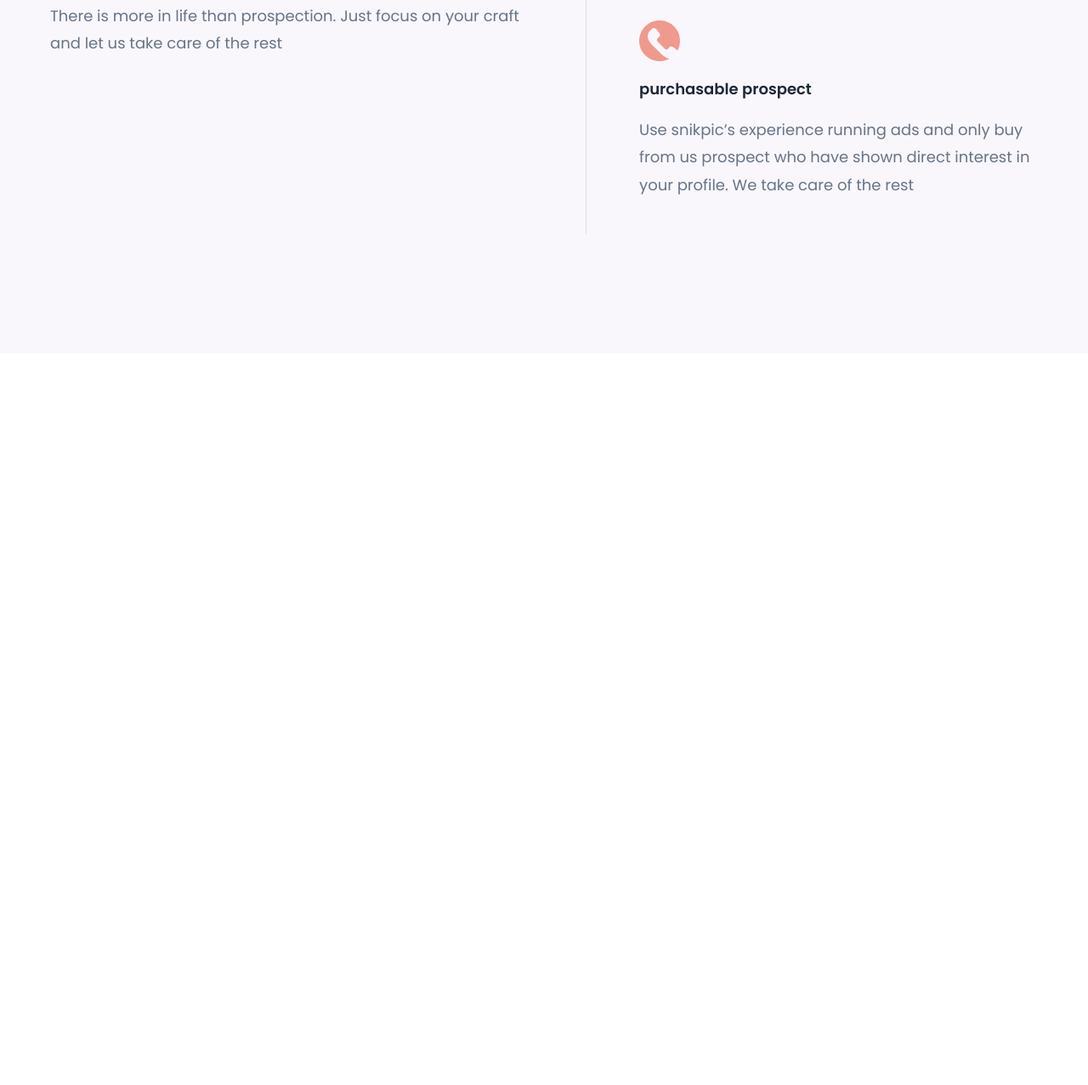
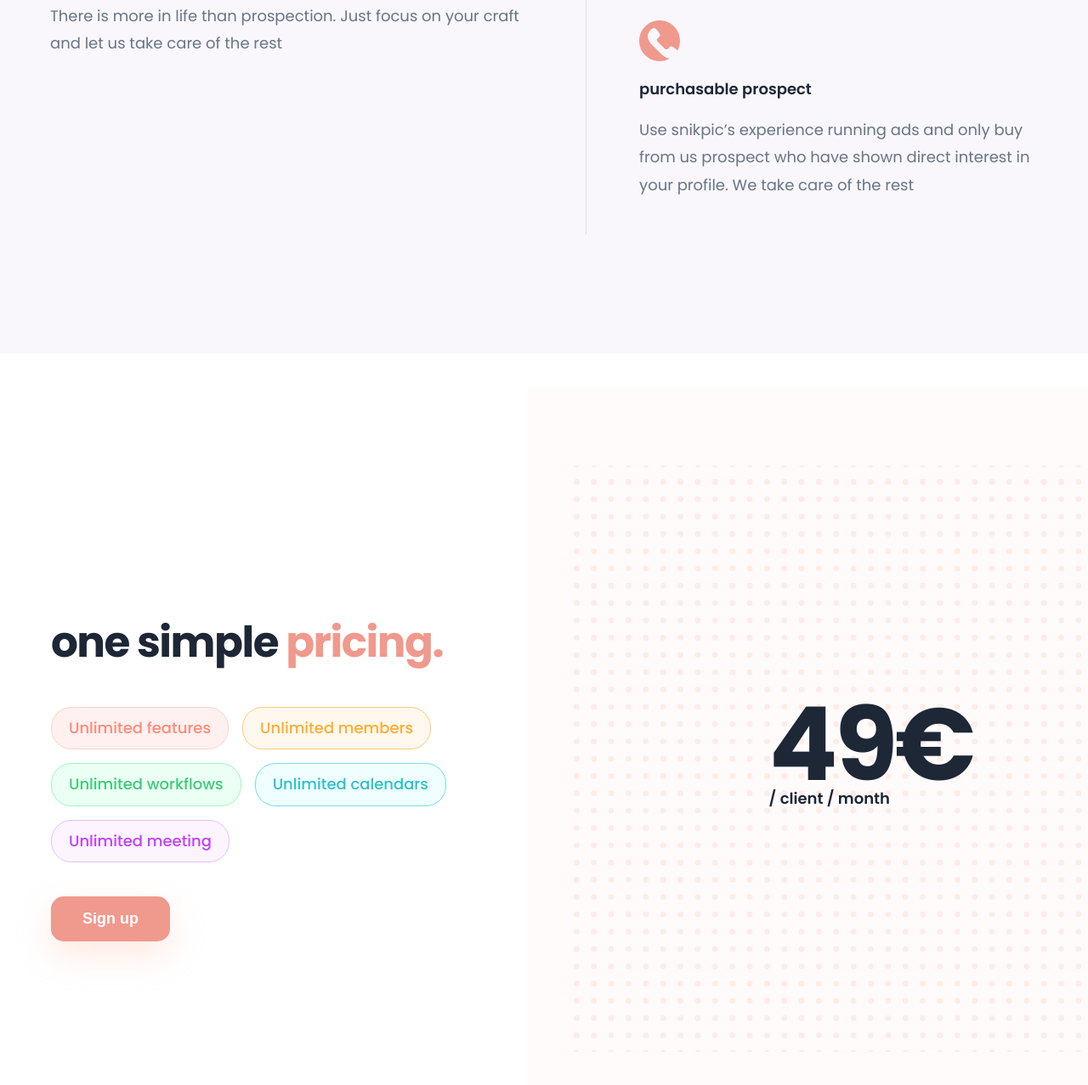
Before and after one commit to go-doc-web/your-agency, a website: page src/index.html in a window 1280 px wide. Shown: the part 4030-5307 px from the top of the page at 85% size. Before the commit the page ends 4446 px from the top, so only its background shows below. Drawn offline with nearby package versions, Linux system fonts and the light colour scheme; files that its build step writes are made by us from their sources.

Commit message:
section pricing

```diff
--- a/package.json
+++ b/package.json
@@ -18,7 +18,6 @@
     "@babel/preset-env": "^7.25.7",
     "browser-sync": "^2.27.7",
     "del": "^6.0.0",
-    "gh-pages": "^6.2.0",
     "gulp-autoprefixer": "^8.0.0",
     "gulp-babel": "^8.0.0",
     "gulp-clean-css": "^4.3.0",
--- a/src/html/_pricing.html
+++ b/src/html/_pricing.html
@@ -0,0 +1,27 @@
+<section class="section__price">
+  <div class="container">
+    <div class="price">
+      <div class="price__item price__item_left">
+        <h2 class="section-title price__title">
+          one simple <span>pricing.</span>
+        </h2>
+        <ul class="price__list list">
+          <li class="list__item list__item-1">Unlimited features</li>
+          <li class="list__item list__item-2">Unlimited members</li>
+          <li class="list__item list__item-3">Unlimited workflows</li>
+          <li class="list__item list__item-4">Unlimited calendars</li>
+          <li class="list__item list__item-5">Unlimited meeting</li>
+        </ul>
+        <button class="btn price__btn">Sign up</button>
+      </div>
+      <div class="price__item price__item_rigth">
+        <div class="price__item_wrapper">
+          <div class="price__info">
+            <div class="price__number">49€</div>
+            <div class="price__path">/ client / month</div>
+          </div>
+        </div>
+      </div>
+    </div>
+  </div>
+</section>
--- a/src/html/_selling.html
+++ b/src/html/_selling.html
@@ -10,8 +10,8 @@
           let us take care of the rest
         </p>
       </div>
-      <div class="selling-item selling-item--rigth">
-        <div class="item-rigth">
+      <ul class="selling-item selling-item--rigth">
+        <li class="item-rigth">
           <svg
             xmlns="http://www.w3.org/2000/svg"
             width="48"
@@ -31,8 +31,8 @@
             When onboarding on snikpic, you will have your own dedicated and
             shareable landing page optimized for conversion.
           </p>
-        </div>
-        <div class="item-rigth">
+        </li>
+        <li class="item-rigth">
           <svg
             xmlns="http://www.w3.org/2000/svg"
             width="48"
@@ -53,8 +53,8 @@
             who have shown direct interest in your profile. We take care of the
             rest
           </p>
-        </div>
-      </div>
+        </li>
+      </ul>
     </div>
   </div>
 </section>
--- a/src/index.html
+++ b/src/index.html
@@ -21,7 +21,7 @@
     <main>
       <!-- Hero -->
       @@include('./html/_hero.html') @@include('./html/_tabs.html')
-      @@include('./html/_selling.html')
+      @@include('./html/_selling.html') @@include('./html/_pricing.html')
     </main>
     <!-- Footer -->
     <!-- @@include('./html/_footer.html') -->
--- a/src/scss/_global.scss
+++ b/src/scss/_global.scss
@@ -47,7 +47,6 @@ body {
     color: #f0998d;
   }
   @media (max-width: $breakpoint1200) {
-    max-width: 300px;
     font-size: 38px;
   }
   @media (max-width: $breakpoint992) {
--- /dev/null
+++ b/src/scss/_pricing.scss
@@ -0,0 +1,205 @@
+.section__price {
+  margin-top: 40px;
+  overflow: hidden;
+  @media (max-width: $breakpoint768) {
+    margin-top: 0;
+    padding-bottom: 40px;
+  }
+}
+
+.price {
+  display: flex;
+  align-items: center;
+  gap: 89px;
+  @media (max-width: $breakpoint1200) {
+    gap: 69px;
+  }
+  @media (max-width: $breakpoint992) {
+    gap: 49px;
+  }
+  @media (max-width: $breakpoint768) {
+    flex-wrap: wrap-reverse;
+    gap: 10px;
+  }
+}
+
+.price__item_left {
+  flex: 1 0 472px;
+  @media (max-width: $breakpoint1200) {
+    flex: 1 0 462px;
+  }
+  @media (max-width: $breakpoint992) {
+    flex: 1 0 372px;
+  }
+  @media (max-width: $breakpoint768) {
+    flex: 1 0 100%;
+  }
+}
+
+.list {
+  margin-top: 48px;
+  display: flex;
+  flex-wrap: wrap;
+  gap: 16px;
+  @media (max-width: $breakpoint1200) {
+    margin-top: 38px;
+  }
+  @media (max-width: $breakpoint992) {
+    margin-top: 28px;
+    gap: 12px;
+  }
+  @media (max-width: $breakpoint768) {
+    flex-wrap: nowrap;
+    flex-direction: column;
+  }
+}
+
+.list__item {
+  padding: 8px 20px;
+
+  font-size: 18px;
+  font-style: normal;
+  font-weight: 500;
+  line-height: 180%; /* 32.4px */
+  border-radius: 24px;
+  border: 1px solid;
+  @media (max-width: $breakpoint1200) {
+    padding: 7px 18px;
+    font-size: 17px;
+  }
+  @media (max-width: $breakpoint992) {
+    padding: 6px 16px;
+    font-size: 14px;
+  }
+  @media (max-width: $breakpoint992) {
+    padding: 6px 16px;
+    font-size: 14px;
+  }
+  @media (max-width: $breakpoint768) {
+    text-align: center;
+  }
+}
+
+.list__item-1 {
+  color: #ff8b7a;
+  border-color: #ffd1ca;
+  background: #fff1ef;
+}
+
+.list__item-2 {
+  color: #ffac2f;
+  background: #fff8ee;
+  border-color: #ffca7a;
+}
+
+.list__item-3 {
+  color: #3acd77;
+  border-color: #98fac0;
+  background: #ecfff4;
+}
+.list__item-4 {
+  color: #2bc0ca;
+  border-color: #6ee1e9;
+  background: #f1feff;
+}
+.list__item-5 {
+  color: #c140fd;
+
+  border-color: #ebbdff;
+  background: #fcf5ff;
+}
+
+.price__title {
+  font-size: 50px;
+  letter-spacing: -1.5px;
+  @media (max-width: $breakpoint768) {
+    margin-top: 20px;
+  }
+}
+
+.price__btn {
+  margin-top: 40px;
+  @media (max-width: $breakpoint992) {
+    margin-top: 26px;
+  }
+  @media (max-width: $breakpoint768) {
+    width: 100%;
+  }
+}
+
+.price__item_rigth {
+  position: relative;
+  width: 100%;
+  padding-top: 92px;
+  padding-bottom: 144px;
+  padding-left: 54px;
+  padding-right: 27px;
+  background: #fffbfa;
+  display: flex;
+  align-items: center;
+  justify-content: center;
+  //   outline: 1px solid red;
+  @media (max-width: $breakpoint992) {
+    padding-top: 46px;
+    padding-bottom: 72px;
+    padding-left: 29px;
+  }
+  @media (max-width: $breakpoint768) {
+    padding-top: 26px;
+    padding-bottom: 26px;
+    padding-left: 0;
+  }
+}
+
+.price__item_rigth:before {
+  content: "";
+  display: block;
+  position: absolute;
+  width: 100vw;
+  background: #fffbfa;
+  top: 0;
+  left: 0;
+  bottom: 0;
+  z-index: 1;
+}
+.price__item_wrapper {
+  width: 699px;
+  height: 690px;
+
+  display: flex;
+  align-items: center;
+  justify-content: center;
+  z-index: 10;
+  background-image: url("../img/price/price_bg2.svg");
+  background-position: center center;
+  background-size: cover;
+  background-repeat: no-repeat;
+
+  @media (max-width: $breakpoint1200) {
+    width: 100%;
+  }
+  @media (max-width: $breakpoint992) {
+    height: calc(690px / 2);
+  }
+}
+
+.price__number {
+  color: $primery;
+  font-size: 120px;
+  font-weight: 700;
+  line-height: 80%; /* 96px */
+  letter-spacing: -3.6px;
+  @media (max-width: $breakpoint1200) {
+    font-size: 100px;
+  }
+  @media (max-width: $breakpoint992) {
+    font-size: 60px;
+  }
+}
+
+.price__path {
+  color: $primery;
+  font-size: 18px;
+  font-weight: 600;
+  line-height: 180%; /* 32.4px */
+}
--- a/src/scss/_selling.scss
+++ b/src/scss/_selling.scss
@@ -44,8 +44,9 @@
 
   @media (max-width: $breakpoint768) {
     padding-top: 20px;
-    padding-bottom: 40px;
+    padding-bottom: 20px;
     padding-right: 0;
+    border-bottom: 1px solid rgba(0, 0, 0, 0.1);
   }
 }
 
@@ -80,12 +81,16 @@
   }
   @media (max-width: $breakpoint768) {
     padding-left: 0;
+    padding-top: 20px;
   }
 }
 
 .item-rigth svg {
   @media (max-width: $breakpoint1200) {
     width: 42px;
+  }
+  @media (max-width: $breakpoint768) {
+    width: 34px;
   }
 }
 .item-rigth_title {
--- a/src/scss/style.scss
+++ b/src/scss/style.scss
@@ -8,7 +8,9 @@
 @import "./home";
 @import "./hero";
 @import "./tabs";
-@import "./selling"; // @import './footer';
+@import "./selling";
+@import "./pricing";
 
+// @import './footer';
 // Libs
 // @import './libs/swiper';
```
Also changed, not shown: gulpfile.js (+0 -9 lines), src/img/price/price_bg.png (added), src/img/price/price_bg2.svg (added).
